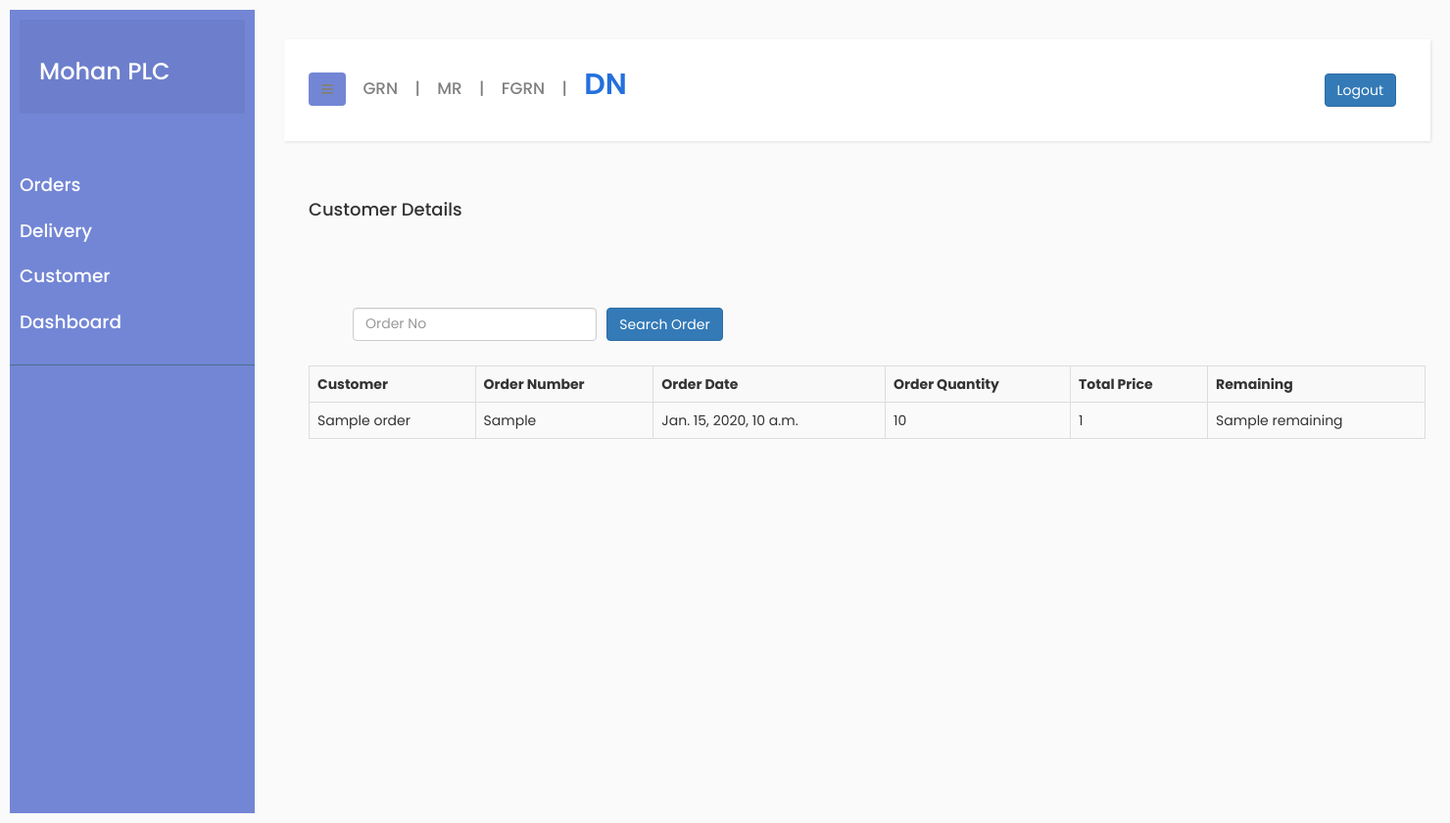
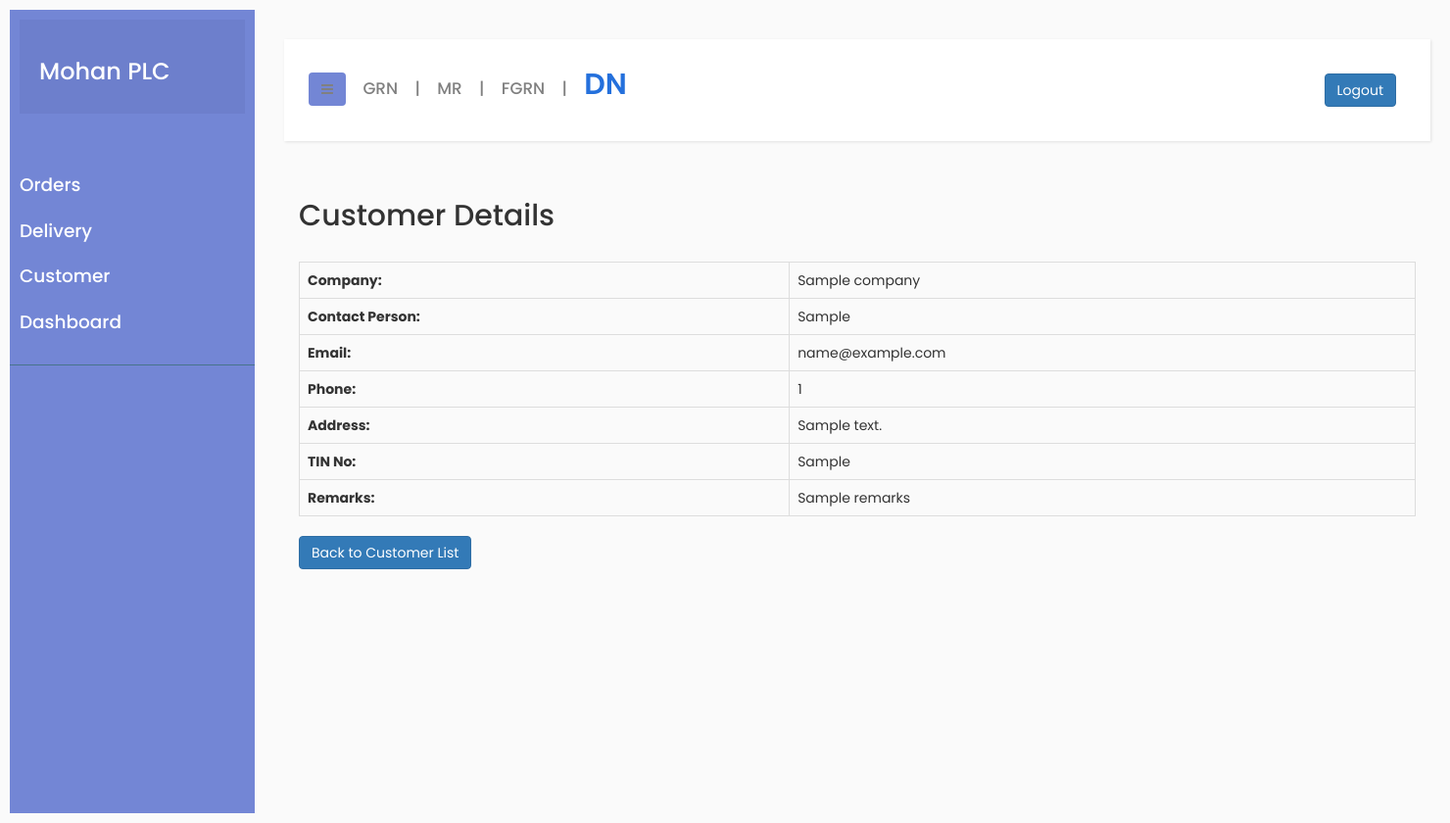
Before and after one commit to mohantechlead/mohan_ERP, a Django app: template DN/templates/customer_details.html in a window 1480 px wide. Shown: the whole page at 98% size. Run offline with Django 3.2, Linux system fonts and the light colour scheme; the template is opened without the code that fills it: most values are stand-ins (such as "Sample title", 1, 10 or a date in 2020); parts of the project's set-up code (start-up, migrations or seed data) failed here and were passed over; some libraries are stand-ins or nearby versions.

Commit message:
send pr text

```diff
--- a/DN/models.py
+++ b/DN/models.py
@@ -90,6 +90,8 @@ class Customer(models.Model):
     email = models.EmailField(unique=True)
     company = models.CharField(max_length=100)
     address = models.CharField(max_length=100)
+    remarks = models.CharField(max_length=200, blank=True, null=True)
+    tin_no = models.CharField(blank=True, null=True)
 
     class Meta:
         ordering = ['company']
--- a/DN/templates/customer_details.html
+++ b/DN/templates/customer_details.html
@@ -1,47 +1,40 @@
 {% extends 'deliveries_base.html' %}
 
 {% block content %}
-   <div class="form-group pull-left col-sm-12">
-        <strong><h4>Customer Details</h4></strong>
-        <br><br>
-        <div>
-            <div>
-                  <form action="/search_delivery/">
-                    <div class="form-group col-sm-4" style="display: flex; margin-top: 20px; ">
-                    <input type="text" name="serial_no" placeholder="Order No" class="form-control" style=" margin-top: 10px; ">
-                    <div style="width: 20%;"><button type="submit" class="btn btn-primary">Search Order</button></div></div>
-                </form>
+<div class="container">
+    <h2>Customer Details</h2>
+    <br>
+    <table class="table table-bordered">
+        <tr>
+            <th>Company:</th>
+            <td>{{ customer.company }}</td>
+        </tr>
+        <tr>
+            <th>Contact Person:</th>
+            <td>{{ customer.contact_person }}</td>
+        </tr>
+        <tr>
+            <th>Email:</th>
+            <td>{{ customer.email }}</td>
+        </tr>
+        <tr>
+            <th>Phone:</th>
+            <td>{{ customer.phone_number }}</td>
+        </tr>
+        <tr>
+            <th>Address:</th>
+            <td>{{ customer.address }}</td>
+        </tr>
+        <tr>
+            <th>TIN No:</th>
+            <td>{{ customer.tin_no }}</td>
+        </tr>
+        <tr>
+            <th>Remarks:</th>
+            <td>{{ customer.remarks }}</td>
+        </tr>
+    </table>
 
-                </div>
-
-
-
-          </div>
-       <br>
-
-        <table  class="table table-striped table-bordered">
-            <tr>
-                <th>Customer</th>
-                <th>Order Number</th>
-                <th>Order Date</th>
-                <th>Order Quantity</th>
-                <th>Total Price</th>
-                <th>Remaining</th>
-            </tr>
-
-            {% for order in my_order %}
-            <tr>
-                <td>{{ order.customer_name }}</td>
-                <td>{{ order.serial_no }}</td>
-                <td>{{ order.date }}</td>
-                <td>{{ order.order_quantity}}</td>
-                <td>{{ order.total_price }}</td>
-                <td>{{ order.remaining }}</td>
-            </tr>
-            {% endfor %}
-
-        </table>
-    </div>
-
-
+    <a href="{% url 'customer_list' %}" class="btn btn-primary">Back to Customer List</a>
+</div>
 {% endblock %}
--- a/DN/templates/deliveries_base.html
+++ b/DN/templates/deliveries_base.html
@@ -173,12 +173,40 @@
     <script src="https://code.jquery.com/jquery-3.5.1.js"></script>
     <script src="https://cdn.datatables.net/2.1.8/js/dataTables.js"></script>
     <script src="https://cdn.datatables.net/2.1.8/js/dataTables.bootstrap.js"></script>
+    <script src="https://cdn.datatables.net/plug-ins/1.13.6/sorting/date-eu.js"></script>
+
 
 
   <script>
-    new DataTable('#example', {
-        "pageLength": 100
+
+    $(document).ready(function() {
+        $('#example tbody tr').each(function() {
+            var dateText = $(this).find('td:eq(3)').text().trim();  // Adjust column index
+            var formattedDate = convertToISO(dateText);
+            $(this).find('td:eq(3)').attr('data-order', formattedDate);
+        });
+
+        $('#example').DataTable({
+            "pageLength": 100,
+            "columnDefs": [
+                { "type": "num", "targets": 2 } // Sorting based on transformed date
+            ]
+        });
     });
+
+    function convertToISO(dateText) {
+        const months = { "Jan.": "01", "Feb.": "02", "Mar.": "03", "Apr.": "04",
+                        "May": "05", "Jun.": "06", "Jul.": "07", "Aug.": "08",
+                        "Sep.": "09", "Oct.": "10", "Nov.": "11", "Dec.": "12" };
+
+        let parts = dateText.split(" ");
+        let month = months[parts[0]];
+        let day = parts[1].replace(",", "").padStart(2, '0');  // Ensure 2-digit day
+        let year = parts[2];
+
+        return `${year}-${month}-${day}`;
+    }
+
 
   </script>
 
--- a/DN/templates/display_orders.html
+++ b/DN/templates/display_orders.html
@@ -65,7 +65,7 @@
     <tr>
       <!-- <td><a href="#" class="order-link" data-order-id="{{ order.serial_no }}">{{ order.serial_no }}</a></td> -->
        <td><a href="/DN/display_single_order/{{ order.serial_no }}">{{ order.serial_no }}</a></td>
-      <td>{{ order.date }}</td>
+      <td data-order="{{ order.date|date:'Y-m-d' }}">{{ order.date }}</td>
       <td>{{ order.invoice }}</td>
 
 
--- a/DN/urls.py
+++ b/DN/urls.py
@@ -51,4 +51,6 @@ urlpatterns = [
     path('delivery_api/',views.delivery_list),
     path('sales_contract/',views.sales_contract),
     path('get_order_items/', views.get_order_items, name='get_order_items'),
+    path('customer/<str:company>/', views.customer_detail, name='customer_detail'),
+
 ]
--- a/FGRN/models.py
+++ b/FGRN/models.py
@@ -48,6 +48,7 @@ class finished_goods(models.Model):
     unit_type = models.TextField(blank=True, null=True)
     measurement_type = models.TextField(blank=True, null=True)
 
+
     def __str__(self):
         return self.item_name
 
--- a/FGRN/templates/display_goods.html
+++ b/FGRN/templates/display_goods.html
@@ -74,7 +74,8 @@
           <input type="text" class="form-control col-sm-2" name = "unit_type" placeholder="unit type">
         </div>
 
-           </div>
+      </div>
+
       <button  class="col-sm-1 btn-sm "
     style="background-image:url('../static/back1.PNG');color: aliceblue; margin-left: 100px;font-size: 12px; height: 40px; font-weight: bold;">
         Add Item
--- a/GRN/urls.py
+++ b/GRN/urls.py
@@ -1,6 +1,7 @@
 from django.contrib import admin
 from django.urls import path, include
 from GRN import views
+
 urlpatterns = [
     # path('display_items/<str:pr_no>/', views.display_items, name='display_items'),
     # path('create_items', views.create_items, name='create_items'),
@@ -26,5 +27,7 @@ urlpatterns = [
     # path('admin/custom-report-page/', views.custom_report_page, name='custom_report_page'),
     path('search_grns', views.search_grns, name='search_grns'),
     path('create_supplier', views.create_supplier, name="create_supplier"),
-    path('display_supplier', views.display_supplier, name="display_supplier")
+    path('display_supplier', views.display_supplier, name="display_supplier"),
+    path('send_email_reminder', views.send_email_reminder, name='send_email_reminder'),
+
 ]
```
Also changed, not shown: DN/forms.py (+9 -1 lines), DN/templates/customer_list.html (+7 -3 lines), DN/views.py (+9 -0 lines), GRN/templates/display_pr.html (+19 -0 lines), GRN/views.py (+38 -11 lines), mohan/settings.py (+1 -11 lines), DN/migrations/0029_alter_inventory_order_items_group.py (added), DN/migrations/0030_customer_remarks_customer_tin_no.py (added), 1 other file.
